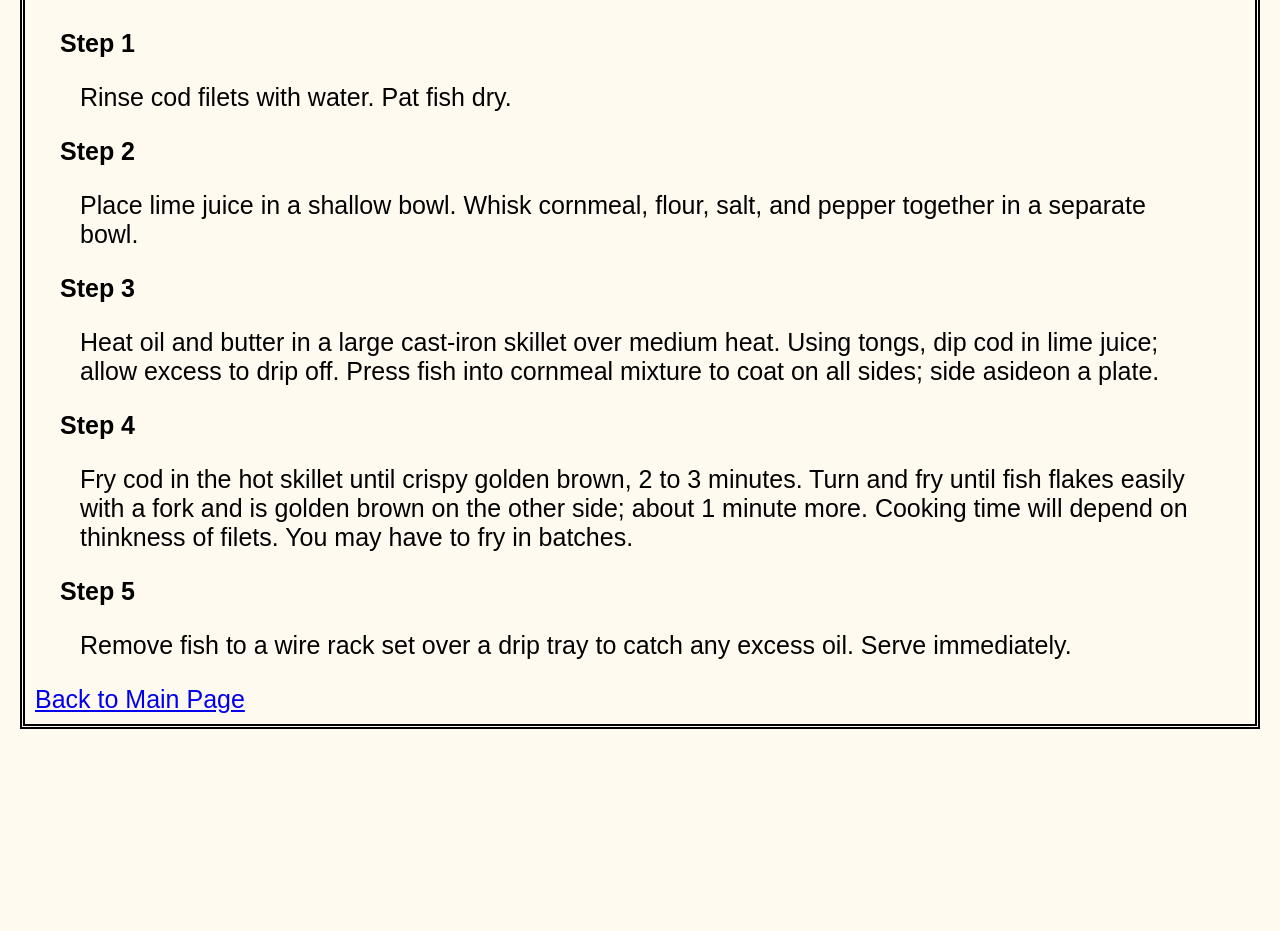
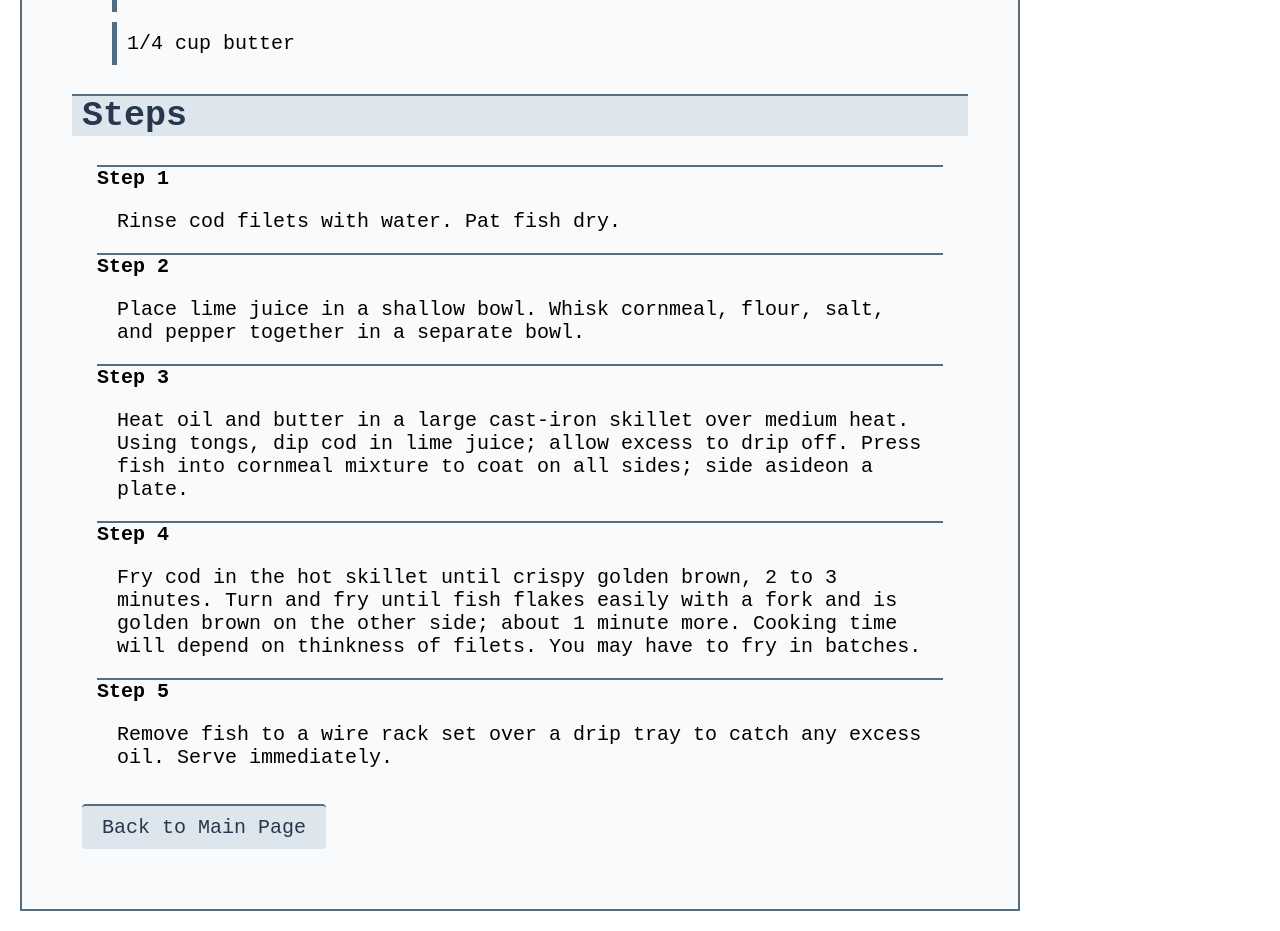
Before and after one commit to mattcastoro/odin-recipes, a plain HTML site: page recipes/cornmeal-crusted-cod.html in a window 1280 px wide. Shown: the part 1140-2071 px from the top of the page. Before the commit the page ends 1889 px from the top, so only its background shows below. Drawn offline with Linux system fonts and the light colour scheme.

Commit message:
Update recipes with box model approach
Add new layouts, colors, and styles to make the website more "attractive"

```diff
--- a/recipes/cornmeal-crusted-cod.html
+++ b/recipes/cornmeal-crusted-cod.html
@@ -15,38 +15,40 @@
                 </p>
                 <h2 class="headings subtitle">Ingredients</h2>
                 <ul class="body">
-                    <li class="unordered-list">12 cod filets</li>
-                    <li class="unordered-list">1/4 cup lime juice</li>
-                    <li class="unordered-list">2/3 cup cornmeal</li>
-                    <li class="unordered-list">2/3 cup all-purpose flour</li>
-                    <li class="unordered-list">salt and freshly ground black pepper to taste</li>
-                    <li class="unordered-list">1/2 cup olive oil</li>
-                    <li class="unordered-list">1/4 cup butter</li>
+                    <li class="ingredients-list">12 cod filets</li>
+                    <li class="ingredients-list">1/4 cup lime juice</li>
+                    <li class="ingredients-list">2/3 cup cornmeal</li>
+                    <li class="ingredients-list">2/3 cup all-purpose flour</li>
+                    <li class="ingredients-list">salt and freshly ground black pepper to taste</li>
+                    <li class="ingredients-list">1/2 cup olive oil</li>
+                    <li class="ingredients-list">1/4 cup butter</li>
                 </ul>
                 <h2 class="headings subtitle">Steps</h2>
-                <ol class="body ordered-list">
+                <ol class="body steps-list">
                     <li>
                         <p class="step">Step 1</p>
-                        <p class="ordered-list-item">Rinse cod filets with water.  Pat fish dry.</p>
+                        <p class="steps-list-description">Rinse cod filets with water.  Pat fish dry.</p>
                     </li>
                     <li>
                         <p class="step">Step 2</p>
-                        <p class="ordered-list-item">Place lime juice in a shallow bowl.  Whisk cornmeal, flour, salt, and pepper together in a separate bowl.</p>
+                        <p class="steps-list-description">Place lime juice in a shallow bowl.  Whisk cornmeal, flour, salt, and pepper together in a separate bowl.</p>
                     </li>
                     <li>
                         <p class="step">Step 3</p>
-                        <p class="ordered-list-item">Heat oil and butter in a large cast-iron skillet over medium heat.  Using tongs, dip cod in lime juice; allow excess to drip off.  Press fish into cornmeal mixture to coat on all sides; side asideon a plate.</p>
+                        <p class="steps-list-description">Heat oil and butter in a large cast-iron skillet over medium heat.  Using tongs, dip cod in lime juice; allow excess to drip off.  Press fish into cornmeal mixture to coat on all sides; side asideon a plate.</p>
                     </li>
                     <li>
                         <p class="step">Step 4</p>
-                        <p class="ordered-list-item">Fry cod in the hot skillet until crispy golden brown, 2 to 3 minutes.  Turn and fry until fish flakes easily with a fork and is golden brown on the other side; about 1 minute more.  Cooking time will depend on thinkness of filets.  You may have to fry in batches.</p>
+                        <p class="steps-list-description">Fry cod in the hot skillet until crispy golden brown, 2 to 3 minutes.  Turn and fry until fish flakes easily with a fork and is golden brown on the other side; about 1 minute more.  Cooking time will depend on thinkness of filets.  You may have to fry in batches.</p>
                     </li>
                     <li>
                         <p class="step">Step 5</p>
-                        <p class="ordered-list-item">Remove fish to a wire rack set over a drip tray to catch any excess oil.  Serve immediately.</p>
+                        <p class="steps-list-description">Remove fish to a wire rack set over a drip tray to catch any excess oil.  Serve immediately.</p>
                     </li>
                 </ol>
-            <a class="links body" href="../index.html">Back to Main Page</a>
+            <div class="links">
+                <a class="button" href="../index.html">Back to Main Page</a>
+            </div>
     </div>
     </body>
 </html>
--- a/styles.css
+++ b/styles.css
@@ -1,54 +1,99 @@
 .page{
-    background-color: floralwhite;
-    border-style: double;
-    border-width: 5px;
     margin: 20px;
+    max-width: 1000px;
+    min-width: 550px;
 }
 
 .within-page{
-    margin: 10px;
+    border-color: #526D82;
+    border-style: solid;
+    border-width: 2.5px;
+    background-color: #f8fafb;
+    padding: 50px;
 }
 
 .headings{
-    font-family: "Apple Chancery", cursive;
+    font-family: 'Courier New', Courier, monospace;
+    color: #27374D;
+    background-color: #DDE6ED;
+    border-top: 2.5px solid #526D82;
+}
+
+.body{
+    font-size: 20px;
+    font-family: 'Courier New', Courier, monospace;
 }
 
 .title{
     font-size: 50px;
-}
-.image{
-    height: 400px;
+    text-align: center;
 }
 
 .subtitle{
     font-size: 35px;
+    text-align: left;
+    padding-left: 10px;
 }
 
-.body{
-    font-size: 25px;
-    font-family: Arial, Helvetica, sans-serif;
+.image{
+    display: block;
+    margin-left: auto;
+    margin-right: auto;
+    max-height: 400px;
 }
 
 .links{
-    font-size: 25px;
+    /* font-size: 20px;
+    font-family: 'Courier New', Courier, monospace; */
 }
 
-.ordered-list{
+.ingredients-list{
+    list-style-type: none;
+    margin: 10px 10px 10px 0;
+    padding: 10px;
+    border-left: 5px solid #526D82;
+}
+
+.steps-list{
     list-style-type: none;
     margin: 25px;
     padding: 0;
 }
 
-.ordered-list-item{
+.step{
+    font-weight: bold;
+    border-top: 2.5px solid #526D82;
+}
+
+.steps-list-description{
+    margin: 20px;
+
+}
+
+.button-set{
+    display: flex;
+    justify-content: center;
     margin: 20px;
 }
 
-.unordered-list{
-    list-style-type: square;
-    margin: 10px;
-    padding: 0;
+a:link{
+    text-decoration: none;
 }
 
-.step{
-    font-weight: bold;
+.button:hover{
+    background-color: #f8fafb;
 }
+
+.button{
+    display: inline-block;
+    background-color: #DDE6ED;
+    border: none;
+    border-radius: 4px;
+    border-top: 2.5px solid #526D82;
+    font-family: 'Courier New', Courier, monospace;
+    text-align: center;
+    font-size: 20px;
+    color: #27374D;
+    padding: 10px 20px;
+    margin: 10px;
+}
```
Also changed, not shown: index.html (+10 -5 lines), recipes/maple-salmon.html (+14 -12 lines), recipes/trout-amandine.html (+18 -16 lines).
